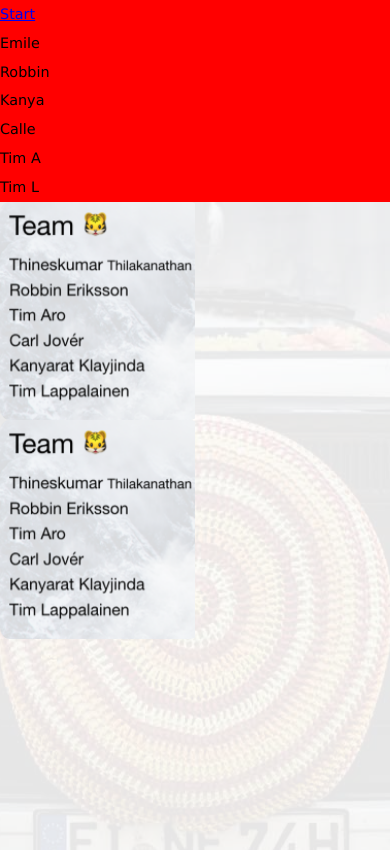
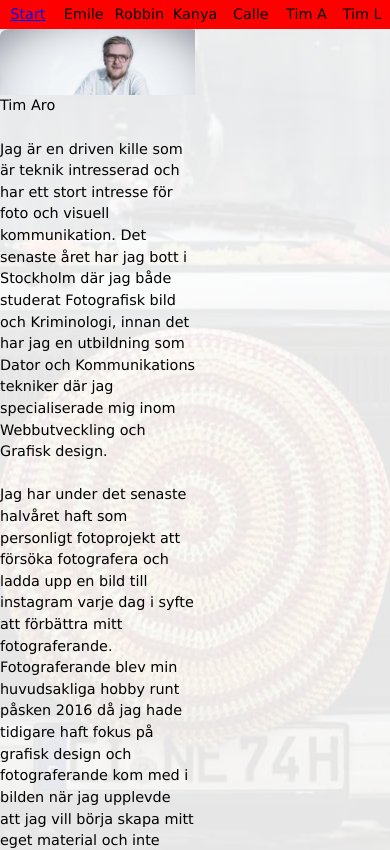
Before and after one commit to robba86/tiger, a plain HTML site: page grupp/tim.html in a window 390 px wide. Shown: the top 850 px of the page. Drawn offline with Linux system fonts and the light colour scheme.

Commit message:
new branch

```diff
--- a/css/mediaq.css
+++ b/css/mediaq.css
@@ -1,22 +1,8 @@
 @charset "UTF-8";
 /* mediaq styling */
 
-@media (max-width: 500px) {
-#nav ul.hidden-max-500 {
-        display: none;
-    }
-    #nav ul {
-        flex-direction: column;
-        background-color: black;
-    }
-    #nav ul li {
-        width: 100%;
-        text-align: left
-    }
+@@media (max-width: 500px;) {
 
-    #nav-button-max-500 {
-        display: block;
-    }
 }
 
 .wrap{
--- a/grupp/tim.html
+++ b/grupp/tim.html
@@ -32,10 +32,20 @@
         <div class="main">
           <div class="wrap">
             <div class="content"><!--content1 image-->
-              <img src="../img/1.png">
+              <img src="../img/2.jpg">
             </div><!--content1-->
             <div class="content"><!--content2 image-->
-              <img src="../img/1.png">
+              <p>
+                Tim Aro
+                <br><br>
+                  Jag är en driven kille som är teknik intresserad och har ett stort intresse för foto och visuell kommunikation. Det senaste året har jag bott i Stockholm där jag både studerat Fotografisk bild och Kriminologi, innan det har jag en utbildning som Dator och Kommunikations tekniker där jag specialiserade mig inom Webbutveckling och Grafisk design.
+                  <br><br>
+                  Jag har under det senaste halvåret haft som personligt fotoprojekt att försöka fotografera och ladda upp en bild till instagram varje dag i syfte att förbättra mitt fotograferande. Fotograferande blev min huvudsakliga hobby runt påsken 2016 då jag hade tidigare haft fokus på grafisk design och fotograferande kom med i bilden när jag upplevde att jag vill börja skapa mitt eget material och inte förlita mig på andras material när jag ville skapa något.
+                  <br><br>
+                  I framtiden vill jag jobba med grafiskt material på webben. Så det är anledningen till varför jag har valt denna utbildningen för att lära mig hur man jobbar med webben i olika syften och framför allt med fokus på att lära mig hur grafik påverkar hur en sida upplevs. Som uttolkning vill jag fortsätta att studera visuell kommunikation för att kunna fördjupa mig inom vad det visuella berättar för användaren som åskådar det som presenteras.
+                  <br><br>
+                  Annars är jag en vanlig kille som är 20 år som vill utvecklas och uppleva mer av livet. Jag drömmer bland annat om att göra fotografiska resor till t.ex. Japan och USA. För att nå mina drömmar så jobbar jag nu på att bygga mitt portfolio som går att delvis se på min instagram där jag heter @finen2.
+              </p>
             </div><!--content2-->
 
           </div><!--wrap-->
```
Also changed, not shown: img/2.jpg (added), index.html (line endings or trailing spaces).
